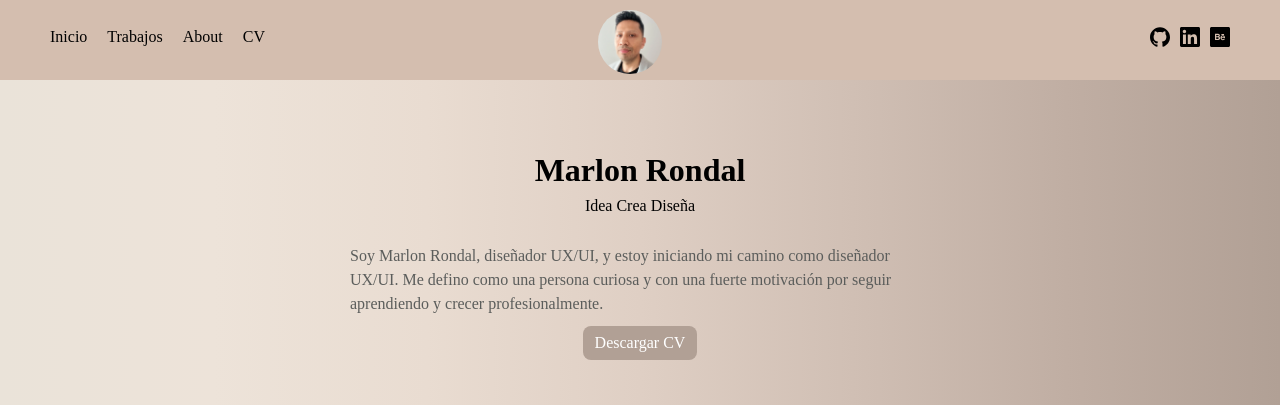
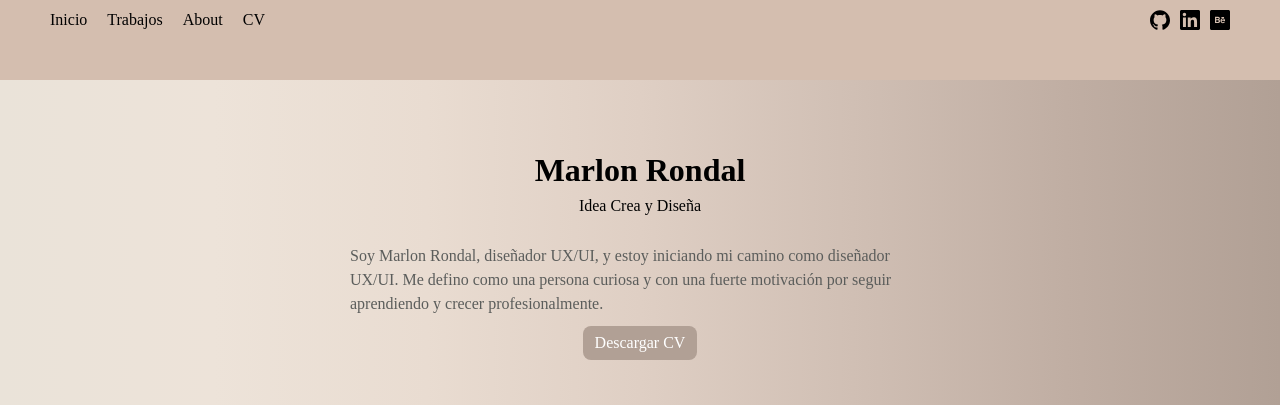
Before and after one commit to marlonrondal/Marlon-Rondal-portfolio, an Astro site: page / in a window 1280 px wide. Shown: the top 405 px of the page. Built offline with nearby package versions, Linux system fonts and the light colour scheme; Astro itself is replaced by a stand-in of ours.

Commit message:
Update changes

```diff
--- a/src/components/header.astro
+++ b/src/components/header.astro
@@ -11,10 +11,10 @@ import IconLinkedin from './icons/IconLinkedin.astro';
 
 <header class="header">
   <div class="container">
-    <div class="image-container">
+   <!--<div class="image-container">
       <img src="/Images/Marlon_rondal.webp" class="profile-image" />
        <a href="/" class="logo"></a>
-    </div>
+    </div>  -->
 
 
       <!-- Menú para desktop -->
--- a/src/components/hero.astro
+++ b/src/components/hero.astro
@@ -15,7 +15,7 @@ import "../styles/hero.css";
 
     <div class="hero-content">
       <h1 class="title">Marlon Rondal</h1>
-      <h2>Idea Crea Diseña</h2>
+      <h2>Idea Crea y Diseña</h2>
       <p class="description">
         Soy Marlon Rondal, diseñador UX/UI, y estoy iniciando mi camino como diseñador UX/UI.
         Me defino como una persona curiosa y con una fuerte motivación por seguir aprendiendo y crecer profesionalmente.
```
